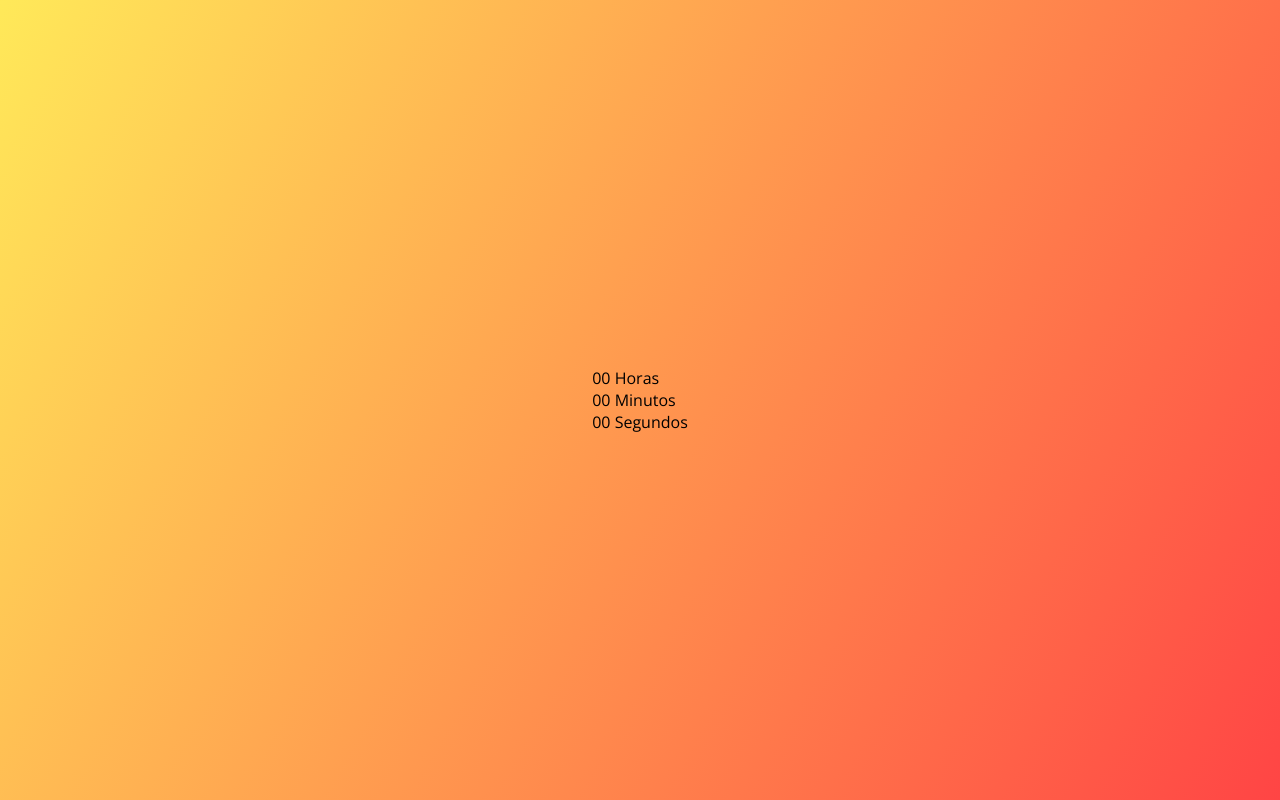
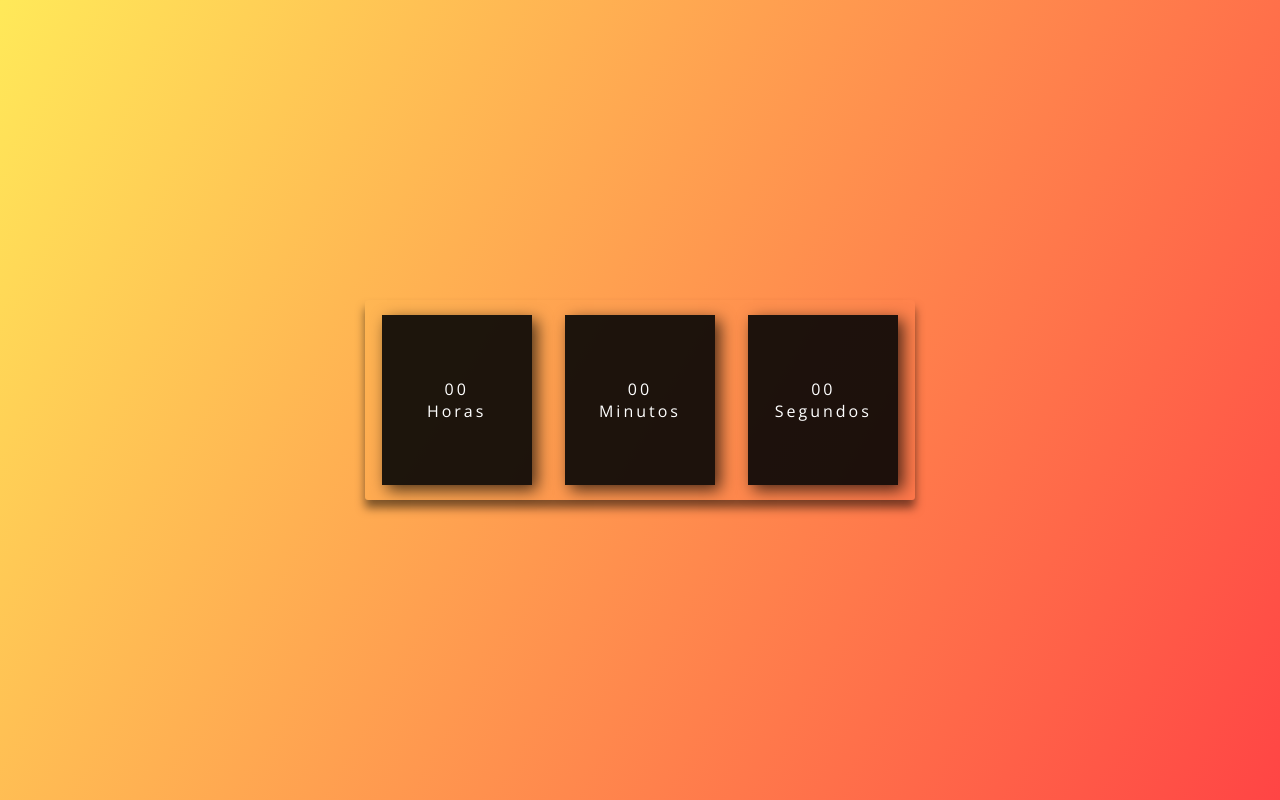
Before and after one commit to guilhermegamabs/relogio-digital, a plain HTML site: page index.html in a window 1280 px wide. Drawn offline with nearby package versions, Linux system fonts and the light colour scheme.

Commit message:
Relogio Div

```diff
--- a/assets/css/style.css
+++ b/assets/css/style.css
@@ -13,3 +13,28 @@ body {
     align-items: center;
     justify-content: center;
 }
+
+.relogio {
+    display: flex; /* os itens vão ficar um do lado do outro*/
+    align-items: center;
+    justify-content: space-around; /* vai dar um espaço entre horas, minutos e segundos */
+    height: 200px;
+    width: 550px;
+    background: transparent;
+    border-radius: 3px;
+    box-shadow: 0px 8px 10px rgba(0, 0, 0, .5);
+}
+
+.relogio div {
+    height: 170px;
+    width: 150px;
+    display: flex;
+    flex-direction: column;
+    align-items: center;
+    justify-content: center;
+    color: #fff;
+    background-color: rgba(5, 5, 5, .9);
+    box-shadow: 5px 5px 15px rgba(0, 0, 0, .7);
+    border: 7px;
+    letter-spacing: 3px;
+}
--- a/index.html
+++ b/index.html
@@ -3,7 +3,7 @@
 <head>
     <meta charset="UTF-8">
     <meta name="viewport" content="width=device-width, initial-scale=1.0">
-    <title>Relógio Digital Dinâmico</title>
+    <title>Relógio Digital</title>
     <link rel="stylesheet" href="./assets/css/style.css">
 </head>
 <body>
```
